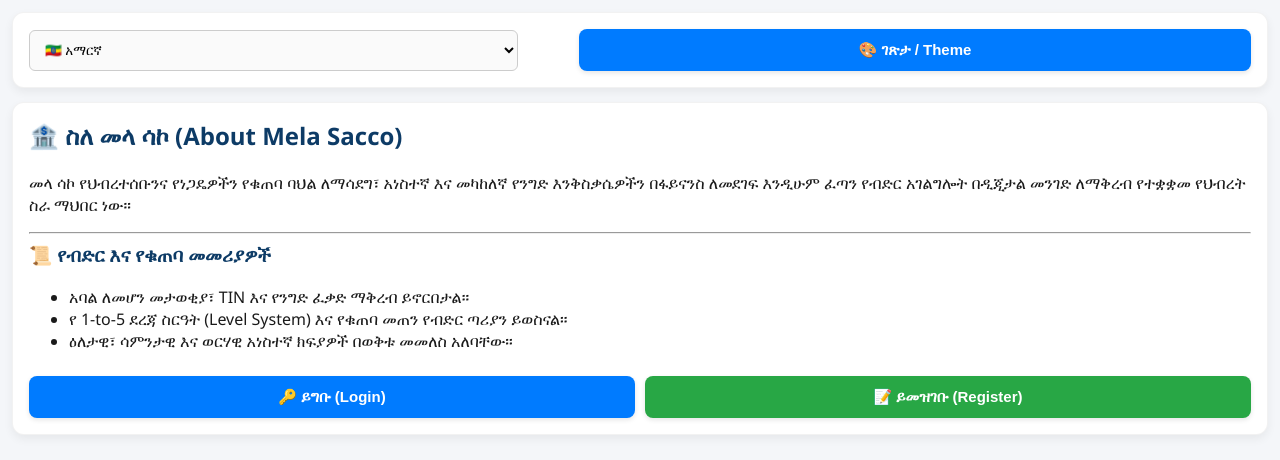
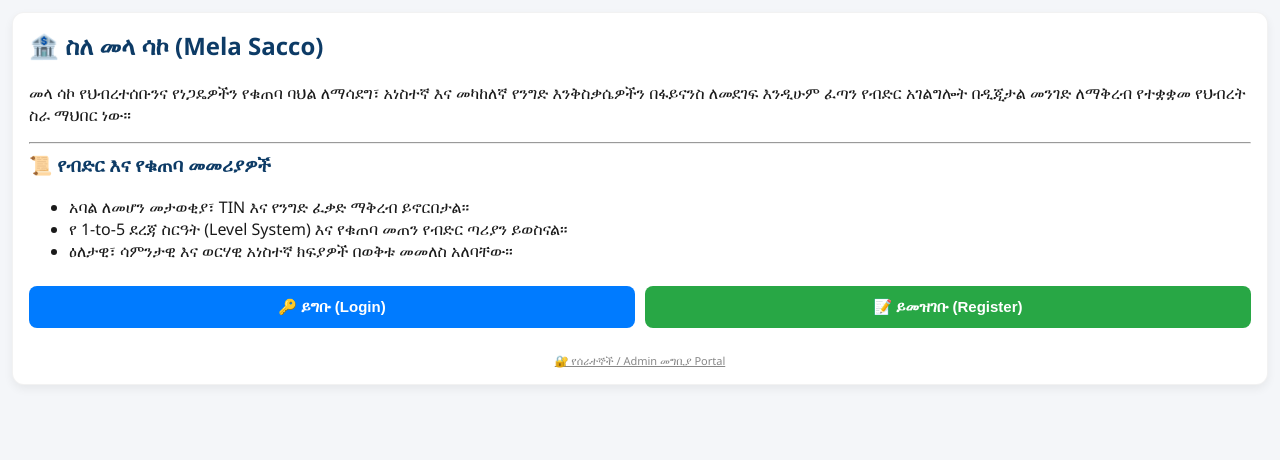
Before and after one commit to gashayeb-spec/mela-sacco-bot, a Flask app: page / in a window 1280 px wide. Shown: the top 460 px of the page. Run offline with Flask 3, Linux system fonts and the light colour scheme; some libraries are stand-ins or nearby versions.

Commit message:
Update index.html

```diff
--- a/templates/index.html
+++ b/templates/index.html
@@ -13,7 +13,6 @@
             --heading-color: #0d3b66;
             --btn-color: #007bff;
             --btn-text: #ffffff;
-            --accent-color: #f4d35e;
         }
 
         body {
@@ -22,7 +21,6 @@
             font-family: 'Segoe UI', Tahoma, Geneva, Verdana, sans-serif;
             margin: 0;
             padding: 12px;
-            transition: all 0.3s ease;
         }
 
         h1, h2, h3, h4 { color: var(--heading-color); margin-top: 0; }
@@ -47,7 +45,6 @@
             margin-top: 8px;
             font-size: 15px;
             font-weight: bold;
-            box-shadow: 0 2px 5px rgba(0,0,0,0.1);
         }
 
         input, select {
@@ -57,263 +54,264 @@
             box-sizing: border-box;
             border: 1px solid #ccc;
             border-radius: 6px;
-            background-color: #fafafa;
         }
 
         .hidden { display: none; }
         .grid-2 { display: grid; grid-template-columns: 1fr 1fr; gap: 10px; }
-        .nav-header { display: flex; justify-content: space-between; align-items: center; }
         .badge { padding: 4px 8px; border-radius: 4px; font-size: 12px; font-weight: bold; }
         .badge-active { background: #d4edda; color: #155724; }
-        .badge-pending { background: #fff3cd; color: #856404; }
-        .badge-danger { background: #f8d7da; color: #721c24; }
+        .admin-link { font-size: 11px; color: #888; text-align: center; margin-top: 25px; cursor: pointer; text-decoration: underline; }
     </style>
 </head>
 <body>
 
-    <!-- Header & Customizer Bar -->
-    <div class="card-frame nav-header">
-        <select id="langSelect" onchange="changeLanguage()" style="width: 40%; margin: 0;">
-            <option value="am">🇪🇹 አማርኛ</option>
-            <option value="en">🇬🇧 English</option>
-        </select>
-        <button onclick="toggleThemeCustomizer()" style="width: 55%; margin: 0;">🎨 ገጽታ / Theme</button>
-    </div>
+    <!-- CUSTOMER PLATFORM -->
 
-    <!-- Dynamic Theme Customizer -->
-    <div id="themePanel" class="card-frame hidden">
-        <h4 id="themeTitle">🎨 የገጽታና የቀለም ማበጃ (Full Customizer)</h4>
-        <div class="grid-2">
-            <div>
-                <label id="lblBg">የጀርባ ቀለም (Background):</label>
-                <input type="color" id="bgColor" value="#f4f6f9" onchange="applyCustomTheme()">
-            </div>
-            <div>
-                <label id="lblFrame">የካርድ ቀለም (Frame):</label>
-                <input type="color" id="frameColor" value="#ffffff" onchange="applyCustomTheme()">
-            </div>
-            <div>
-                <label id="lblTxt">የጽሁፍ ቀለም (Text):</label>
-                <input type="color" id="textColor" value="#1a1a1a" onchange="applyCustomTheme()">
-            </div>
-            <div>
-                <label id="lblHeading">የርዕስ ቀለም (Headings):</label>
-                <input type="color" id="headingColor" value="#0d3b66" onchange="applyCustomTheme()">
-            </div>
-            <div>
-                <label id="lblBtn">የበተን ቀለም (Buttons):</label>
-                <input type="color" id="btnColor" value="#007bff" onchange="applyCustomTheme()">
-            </div>
-        </div>
-    </div>
-
-    <!-- Landing & About Mela Sacco Page -->
-    <div id="landingSection" class="card-frame">
-        <h2 id="aboutTitle">🏦 ስለ መላ ሳኮ (About Mela Sacco)</h2>
-        <p id="aboutDesc">
+    <!-- 1. Customer Landing Page -->
+    <div id="customerLanding" class="card-frame">
+        <h2>🏦 ስለ መላ ሳኮ (Mela Sacco)</h2>
+        <p>
             መላ ሳኮ የህብረተሰቡንና የነጋዴዎችን የቁጠባ ባህል ለማሳደግ፣ አነስተኛ እና መካከለኛ የንግድ እንቅስቃሴዎችን በፋይናንስ ለመደገፍ እንዲሁም ፈጣን የብድር አገልግሎት በዲጂታል መንገድ ለማቅረብ የተቋቋመ የህብረት ስራ ማህበር ነው።
         </p>
         <hr>
-        <h3 id="loanTermsTitle">📜 የብድር እና የቁጠባ መመሪያዎች</h3>
+        <h3>📜 የብድር እና የቁጠባ መመሪያዎች</h3>
         <ul>
-            <li id="term1">አባል ለመሆን መታወቂያ፣ TIN እና የንግድ ፈቃድ ማቅረብ ይኖርበታል።</li>
-            <li id="term2">የ 1-to-5 ደረጃ ስርዓት (Level System) እና የቁጠባ መጠን የብድር ጣሪያን ይወስናል።</li>
-            <li id="term3">ዕለታዊ፣ ሳምንታዊ እና ወርሃዊ አነስተኛ ክፍያዎች በወቅቱ መመለስ አለባቸው።</li>
+            <li>አባል ለመሆን መታወቂያ፣ TIN እና የንግድ ፈቃድ ማቅረብ ይኖርበታል።</li>
+            <li>የ 1-to-5 ደረጃ ስርዓት (Level System) እና የቁጠባ መጠን የብድር ጣሪያን ይወስናል።</li>
+            <li>ዕለታዊ፣ ሳምንታዊ እና ወርሃዊ አነስተኛ ክፍያዎች በወቅቱ መመለስ አለባቸው።</li>
         </ul>
         <div class="grid-2" style="margin-top: 15px;">
-            <button onclick="showSection('loginSection')" id="btnGoLogin">🔑 ይግቡ (Login)</button>
-            <button onclick="showSection('registerSection')" id="btnGoRegister" style="background-color: #28a745;">📝 ይመዝገቡ (Register)</button>
-        </div>
+            <button onclick="showSection('customerLogin')" style="background-color: #007bff;">🔑 ይግቡ (Login)</button>
+            <button onclick="showSection('customerRegister')" style="background-color: #28a745;">📝 ይመዝገቡ (Register)</button>
         </div>
 
-    <!-- Registration Section -->
-    <div id="registerSection" class="card-frame hidden">
-        <h2 id="regTitle">📝 የአባላት ምዝገባ ቅጽ</h2>
+        <!-- Hidden Admin Entry Point -->
+        <div class="admin-link" onclick="showSection('adminLoginSection')">🔐 የሰራተኞች / Admin መግቢያ Portal</div>
+    </div>
 
-        <label id="lblFullName">ሙሉ ስም (የስም፣ የአባት እና የአያት ስም):</label>
+    <!-- 2. Customer Registration -->
+    <div id="customerRegister" class="card-frame hidden">
+        <h2>📝 የደንበኞች ምዝገባ ቅጽ</h2>
+        <label>ሙሉ ስም:</label>
         <input type="text" id="regFullName" placeholder="ጋሻዬ በጅጉ ...">
 
-        <label id="lblPhone">የስልክ ቁጥር (+251/09/07):</label>
+        <label>የስልክ ቁጥር (+251/09/07):</label>
         <input type="text" id="regPhone" placeholder="0911223344">
 
-        <label id="lblCity">ከተማ / አካባቢ (GPS/Network):</label>
-        <input type="text" id="regCity" placeholder="ምሳሌ፦ ሐዋሳ, ሲዳማ">
+        <label>ከተማ / አካባቢ:</label>
+        <input type="text" id="regCity" placeholder="ሐዋሳ">
 
-        <label id="lblFan">ብሔራዊ መታወቂያ / FAN (12 አሃዝ):</label>
+        <label>ብሔራዊ መታወቂያ / FAN (12 አሃዝ):</label>
         <input type="text" id="regFan" placeholder="123456789012">
 
-        <label id="lblTin">TIN Number (10 አሃዝ):</label>
+        <label>TIN Number (10 አሃዝ):</label>
         <input type="text" id="regTin" placeholder="1234567890">
 
-        <label id="lblVat">VAT ተመዝጋቢ ነዎት?</label>
-        <select id="regVat">
-            <option value="no">አይደለሁም (No)</option>
-            <option value="yes">ነኝ (Yes)</option>
-        </select>
-
-        <label id="lblPass">የይለፍ ቃል (ቢያንስ 6 አሃዝ):</label>
+        <label>የይለፍ ቃል (ቢያንስ 6 አሃዝ):</label>
         <input type="password" id="regPass" placeholder="******">
 
-        <button onclick="handleRegister()" id="btnSubmitReg">ምዝገባውን ጨርስ</button>
-        <button onclick="showSection('landingSection')" style="background-color: #6c757d;">ተመለስ (Back)</button>
+        <button onclick="handleCustomerRegister()">ምዝገባውን ጨርስ</button>
+        <button onclick="showSection('customerLanding')" style="background-color: #6c757d;">ተመለስ</button>
     </div>
 
-    <!-- Login Section -->
-    <div id="loginSection" class="card-frame hidden">
-        <h2 id="loginTitle">🔑 የመግቢያ ገጽ (Login)</h2>
-        <input type="text" id="loginId" placeholder="የቴሌግራም ID / ስልክ / የዲፓርትመንት ስም">
-        <input type="password" id="loginPass" placeholder="የይለፍ ቃል">
-        <button onclick="handleLogin()" id="btnLoginSubmit">ግበአ (Login)</button>
-        <p style="text-align: center;"><a href="#" onclick="showSection('otpSection')" id="linkForgot">የይለፍ ቃል ረስተዋል? (Forgot Password)</a></p>
-        <button onclick="showSection('landingSection')" style="background-color: #6c757d;">ተመለስ (Back)</button>
+    <!-- 3. Customer Login -->
+    <div id="customerLogin" class="card-frame hidden">
+        <h2>🔑 የደንበኞች መግቢያ</h2>
+        <input type="text" id="custLoginId" placeholder="የስልክ ቁጥር ወይም የቴሌግራም ID">
+        <input type="password" id="custLoginPass" placeholder="የይለፍ ቃል">
+        <button onclick="handleCustomerLogin()">ግበአ (Login)</button>
+        <button onclick="showSection('customerLanding')" style="background-color: #6c757d;">ተመለስ</button>
     </div>
 
-    <!-- OTP Section -->
-    <div id="otpSection" class="card-frame hidden">
-        <h3 id="otpTitle">🔐 የይለፍ ቃል መቀየሪያ (OTP)</h3>
-        <input type="text" id="otpTelegramId" placeholder="የቴሌግራም ID ያስገቡ">
-        <button onclick="requestOTP()" id="btnReqOtp">OTP ለ Super Admin ላክ</button>
+    <!-- 4. Customer Dashboard -->
+    <div id="customerDashboard" class="card-frame hidden">
+        <h3>👋 እንኳን በደህና መጡ! <span id="custName"></span></h3>
+        <p><strong>የአባልነት ደረጃ:</strong> Level <span id="custLevel">1</span></p>
+        <p><strong>የሰነድ ሁኔታ:</strong> <span id="custDocStatus" class="badge badge-active">ማረጋገጫ ላይ</span></p>
         <hr>
-        <input type="text" id="otpCode" placeholder="የደረሰዎትን 6 አሃዝ OTP ያስገቡ">
-        <input type="password" id="newPass" placeholder="አዲስ የይለፍ ቃል (ቢያንስ 6 አሃዝ)">
-        <button onclick="resetPassword()" id="btnResetPass">የይለፍ ቃል ቀይር</button>
-        <button onclick="showSection('loginSection')" style="background-color: #6c757d;">ተመለስ</button>
+        <button onclick="alert('የብድር ጥያቄ ቅጽ በመክፈት ላይ...')">💳 ብድር ይጠይቁ</button>
+        <button onclick="alert('የቁጠባ ሂሳብ በመክፈት ላይ...')">💰 የቁጠባ ሂሳብ ይመልከቱ</button>
+        <button onclick="showSection('customerLanding')" style="background-color: #dc3545;">ውጣ (Logout)</button>
     </div>
 
-    <!-- Dashboards Section -->
-    <div id="dashboardSection" class="hidden">
 
-        <div class="card-frame">
-            <h3 id="dashWelcome">እንኳን በደህና መጡ!</h3>
-            <p><strong>ሚና (Role):</strong> <span id="userRoleBadge" class="badge badge-active"></span></p>
+    <!-- ADMIN & DEPARTMENT PORTAL -->
+
+    <!-- Admin Portal Login -->
+    <div id="adminLoginSection" class="card-frame hidden" style="border: 2px solid #0d3b66;">
+        <h2 style="color: #0d3b66;">🔐 Admin / Staff Portal Login</h2>
+        <label>የሰራተኛ Admin ID / Username:</label>
+        <input type="text" id="adminUserId" placeholder="admin_username">
+
+        <label>የይለፍ ቃል:</label>
+        <input type="password" id="adminUserPass" placeholder="******">
+
+        <button onclick="handleAdminLogin()" style="background-color: #0d3b66;">የቀጥታ Admin መግቢያ</button>
+        <button onclick="showSection('customerLanding')" style="background-color: #6c757d;">ወደ ደንበኛ ገጽ ተመለስ</button>
     </div>
 
-        <!-- 1. Super Admin Panel -->
-        <div id="panelSuperAdmin" class="card-frame hidden">
-            <h3>1. Super Admin Panel</h3>
-            <button onclick="alert('የ 1-to-5 ሎግ በመጫን ላይ...')">1-to-5 የሙሉ ግልፅነት ሎግ (Transparency Log)</button>
-            <button onclick="alert('ብሮድካስት መልእክት ላክ')">ብሮድካስት መልእክት ላክ (1-to-5 / 1-to-1)</button>
+    <!-- Admin Master Dashboard -->
+    <div id="adminDashboard" class="hidden">
+        <div class="card-frame" style="background: #0d3b66; color: white;">
+            <h3 style="color: white;">የአስተዳደር ገጽ (Staff Panel)</h3>
+            <p><strong>ሚና / Department:</strong> <span id="adminRoleDisplay"></span></p>
         </div>
 
-        <!-- 2. Loan Department Panel -->
-        <div id="panelLoan" class="card-frame hidden">
-            <h3>2. የብድር ክፍል (Loan Department Panel)</h3>
-            <p>የነቁ ብድሮች (Active): <span class="badge badge-active">120</span></p>
-            <p>ማጽደቂያ የሚጠብቁ (Pending): <span class="badge badge-pending">15</span></p>
-            <p>የተጎዱ/የተበላሹ (Defaulted): <span class="badge badge-danger">4</span></p>
+        <!-- Super Admin Panel -->
+        <div id="panelSuperAdmin" class="card-frame hidden">
+            <h3>👑 Super Admin Control Center</h3>
+            <button onclick="showSection('addAdminSection')" style="background-color: #28a745;">➕ አዲስ Admin / የክፍል ሰራተኛ መዝግብ</button>
+            <button onclick="alert('የ 1-to-5 ሎግ መዝገብ')">🔍 የ 1-to-5 ግልፅነት ሎግ (Audit Log)</button>
+            <button onclick="alert('የሲስተም ብሮድካስት')">📢 ብሮድካስት መልእክት ላክ</button>
         </div>
 
-        <!-- 3. Document Verification Panel -->
-        <div id="panelDocument" class="card-frame hidden">
-            <h3>3. የሰነድ ማረጋገጫ (Document Verification)</h3>
-            <p>የተረጋገጡ ሰነዶች: <span class="badge badge-active">530</span></p>
-            <p>ማረጋገጫ የሚጠብቁ: <span class="badge badge-pending">22</span></p>
+        <!-- Sub-Admin Registration Page (Inside Super Admin) -->
+        <div id="addAdminSection" class="card-frame hidden">
+            <h3>➕ አዲስ Admin / ሰራተኛ መመዝገቢያ</h3>
+            <label>የሰራተኛው ሙሉ ስም:</label>
+            <input type="text" id="staffName" placeholder="አበበ ከበደ">
+            <label>የሰራተኛው ስልክ ቁጥር:</label>
+            <input type="text" id="staffPhone" placeholder="0911000000">
+            <label>የመደብ ክፍሉ (Department Role):</label>
+            <select id="staffRole">
+                <option value="loan_dept">የብድር ክፍል (Loan Dept)</option>
+                <option value="doc_verification">የሰነድ ማረጋገጫ (Document Verification)</option>
+                <option value="daily_collection">ዕለታዊ ሰብሳቢ (Daily Collection)</option>
+                <option value="wm_collection">ሳምንታዊ/ወርሃዊ ሰብሳቢ (WM Collection)</option>
+                <option value="finance_treasury">ፋይናንስና ካዝና (Finance & Treasury)</option>
+            </select>
+            <label>Admin ID / Username:</label>
+            <input type="text" id="staffUsername" placeholder="loan_officer1">
+            <label>የይለፍ ቃል:</label>
+            <input type="password" id="staffPassword" placeholder="******">
+            <button onclick="registerStaff()">ሰራተኛውን መዝግብ</button>
+            <button onclick="showSection('adminDashboard')" style="background-color: #6c757d;">ተመለስ</button>
         </div>
 
-        <!-- 4. Daily Collection Panel -->
-        <div id="panelDaily" class="card-frame hidden">
-            <h3>4. ዕለታዊ ሰብሳቢዎች (Daily Collection)</h3>
-            <button onclick="alert('የዕለታዊ ክፍያ መመዝገቢያ')">ዕለታዊ ገቢ / ወጪ ይመዝግቡ</button>
+        <!-- Loan Dept Panel -->
+        <div id="panelLoan" class="card-frame hidden">
+            <h3>💳 የብድር ክፍል Panel</h3>
+            <p>የነቁ ብድሮች: <strong>120</strong></p>
+            <p>ማጽደቂያ የሚጠብቁ: <strong>15</strong></p>
         </div>
 
-        <!-- 5. Weekly & Monthly Collection Panel -->
-        <div id="panelWeeklyMonthly" class="card-frame hidden">
-            <h3>5. ሳምንታዊ እና ወርሃዊ ሰብሳቢዎች (Weekly & Monthly)</h3>
-            <p>የሳምንታዊ እና የወርሃዊ ቁጠባዎች መቆጣጠሪያ።</p>
+        <!-- Doc Verification Panel -->
+        <div id="panelDocument" class="card-frame hidden">
+            <h3>📄 የሰነድ ማረጋገጫ Panel</h3>
+            <p>የተረጋገጡ ሰነዶች: <strong>530</strong></p>
         </div>
 
-        <!-- 6. Finance & Treasury Panel -->
-        <div id="panelFinance" class="card-frame hidden">
-            <h3>6. የፋይናንስ እና ካዝና (Finance & Treasury)</h3>
-            <p>የካዝና አጠቃላይ እንቅስቃሴ እና ሀብት መጠን።</p>
-        </div>
-
-        <button onclick="showSection('landingSection')" style="background-color: #dc3545;">ውጣ (Logout)</button>
+        <button onclick="showSection('customerLanding')" style="background-color: #dc3545;">ከ Admin Portal ውጣ</button>
     </div>
 
     <script>
         const tg = window.Telegram.WebApp;
         tg.expand();
 
-        // Auto-detect Location/Network Placeholder
-        window.onload = function() {
-            if (navigator.geolocation) {
-                navigator.geolocation.getCurrentPosition(position => {
-                    document.getElementById('regCity').value = "ሐዋሳ (Auto Detected Network)";
-                });
-            }
-        };
-
         function showSection(id) {
-            ['landingSection', 'registerSection', 'loginSection', 'otpSection', 'dashboardSection'].forEach(s => {
-                document.getElementById(s).classList.add('hidden');
+            const sections = [
+                'customerLanding', 'customerRegister', 'customerLogin', 'customerDashboard',
+                'adminLoginSection', 'adminDashboard', 'addAdminSection'
+            ];
+            sections.forEach(s => {
+                const el = document.getElementById(s);
+                if(el) el.classList.add('hidden');
             });
             document.getElementById(id).classList.remove('hidden');
         }
 
-        function toggleThemeCustomizer() {
-            document.getElementById('themePanel').classList.toggle('hidden');
+        // Customer Logic
+        async function handleCustomerRegister() {
+            const payload = {
+                full_name: document.getElementById('regFullName').value,
+                phone: document.getElementById('regPhone').value,
+                city: document.getElementById('regCity').value,
+                national_id: document.getElementById('regFan').value,
+                tin_number: document.getElementById('regTin').value,
+                password: document.getElementById('regPass').value,
+                telegram_id: tg.initDataUnsafe?.user?.id || "unknown"
+            };
+
+            const res = await fetch('/api/register', {
+                method: 'POST',
+                headers: { 'Content-Type': 'application/json' },
+                body: JSON.stringify(payload)
+            });
+            const data = await res.json();
+            alert(data.message);
+            if (res.ok) showSection('customerLogin');
         }
 
-        function applyCustomTheme() {
-            document.documentElement.style.setProperty('--bg-color', document.getElementById('bgColor').value);
-            document.documentElement.style.setProperty('--frame-bg', document.getElementById('frameColor').value);
-            document.documentElement.style.setProperty('--text-color', document.getElementById('textColor').value);
-            document.documentElement.style.setProperty('--heading-color', document.getElementById('headingColor').value);
-            document.documentElement.style.setProperty('--btn-color', document.getElementById('btnColor').value);
+        async function handleCustomerLogin() {
+            const payload = {
+                login_id: document.getElementById('custLoginId').value,
+                password: document.getElementById('custLoginPass').value
+            };
+
+            const res = await fetch('/api/login', {
+                method: 'POST',
+                headers: { 'Content-Type': 'application/json' },
+                body: JSON.stringify(payload)
+            });
+            const data = await res.json();
+
+            if (res.ok && data.type === 'member') {
+                document.getElementById('custName').innerText = data.user.name;
+                document.getElementById('custLevel').innerText = data.user.level;
+                showSection('customerDashboard');
+            } else {
+                alert(data.message || "ይህ የደንበኛ መለያ አይደለም!");
+            }
         }
 
-        function handleRegister() {
-            alert("የምዝገባ ጥያቄዎ በትክክል ተልኳል!");
-            showSection('landingSection');
-        }
+        // Admin Logic
+        async function handleAdminLogin() {
+            const payload = {
+                login_id: document.getElementById('adminUserId').value,
+                password: document.getElementById('adminUserPass').value
+            };
 
-        function handleLogin() {
-            const id = document.getElementById('loginId').value;
-            showSection('dashboardSection');
-            document.getElementById('userRoleBadge').innerText = id;
+            const res = await fetch('/api/login', {
+                method: 'POST',
+                headers: { 'Content-Type': 'application/json' },
+                body: JSON.stringify(payload)
+            });
+            const data = await res.json();
 
-            // Hide all panels then show based on logged role
-            ['panelSuperAdmin', 'panelLoan', 'panelDocument', 'panelDaily', 'panelWeeklyMonthly', 'panelFinance'].forEach(p => {
+            if (res.ok && data.type === 'department') {
+                showSection('adminDashboard');
+                document.getElementById('adminRoleDisplay').innerText = data.role;
+
+                ['panelSuperAdmin', 'panelLoan', 'panelDocument'].forEach(p => {
                     document.getElementById(p).classList.add('hidden');
                 });
 
-            if (id === 'super_admin' || id === 'admin123') document.getElementById('panelSuperAdmin').classList.remove('hidden');
-            else if (id === 'loan_dept') document.getElementById('panelLoan').classList.remove('hidden');
-            else if (id === 'doc_verification') document.getElementById('panelDocument').classList.remove('hidden');
-            else if (id === 'daily_collection') document.getElementById('panelDaily').classList.remove('hidden');
-            else if (id === 'wm_collection') document.getElementById('panelWeeklyMonthly').classList.remove('hidden');
-            else if (id === 'finance_treasury') document.getElementById('panelFinance').classList.remove('hidden');
-            else document.getElementById('panelLoan').classList.remove('hidden'); // Default for member
+                if (data.role === 'super_admin') document.getElementById('panelSuperAdmin').classList.remove('hidden');
+                else if (data.role === 'loan_dept') document.getElementById('panelLoan').classList.remove('hidden');
+                else if (data.role === 'doc_verification') document.getElementById('panelDocument').classList.remove('hidden');
+            } else {
+                alert("የተሳሳተ Admin ID ወይም የይለፍ ቃል!");
+            }
         }
 
-        function requestOTP() { alert("OTP ጥያቄ ለ Super Admin ተልኳል!"); }
-        function resetPassword() { alert("የይለፍ ቃል ተቀይሯል!"); showSection('loginSection'); }
-
-        const langData = {
-            am: {
-                aboutTitle: "🏦 ስለ መላ ሳኮ (About Mela Sacco)",
-                regTitle: "📝 የአባላት ምዝገባ ቅጽ",
-                loginTitle: "🔑 የመግቢያ ገጽ (Login)",
-                btnGoLogin: "🔑 ይግቡ (Login)",
-                btnGoRegister: "📝 ይመዝገቡ (Register)"
-            },
-            en: {
-                aboutTitle: "🏦 About Mela Sacco",
-                regTitle: "📝 Member Registration Form",
-                loginTitle: "🔑 Login Page",
-                btnGoLogin: "🔑 Login",
-                btnGoRegister: "📝 Register"
-            }
+        // Register Sub-Admin via Super Admin
+        async function registerStaff() {
+            const payload = {
+                name: document.getElementById('staffName').value,
+                phone: document.getElementById('staffPhone').value,
+                role: document.getElementById('staffRole').value,
+                username: document.getElementById('staffUsername').value,
+                password: document.getElementById('staffPassword').value
             };
 
-        function changeLanguage() {
-            const lang = document.getElementById('langSelect').value;
-            document.getElementById('aboutTitle').innerText = langData[lang].aboutTitle;
-            document.getElementById('regTitle').innerText = langData[lang].regTitle;
-            document.getElementById('loginTitle').innerText = langData[lang].loginTitle;
-            document.getElementById('btnGoLogin').innerText = langData[lang].btnGoLogin;
-            document.getElementById('btnGoRegister').innerText = langData[lang].btnGoRegister;
+            const res = await fetch('/api/admin/create-staff', {
+                method: 'POST',
+                headers: { 'Content-Type': 'application/json' },
+                body: JSON.stringify(payload)
+            });
+            const data = await res.json();
+            alert(data.message);
+            if(res.ok) showSection('adminDashboard');
         }
     </script>
 </body>
```
Lines whose indentation alone changed are shown as unchanged.
